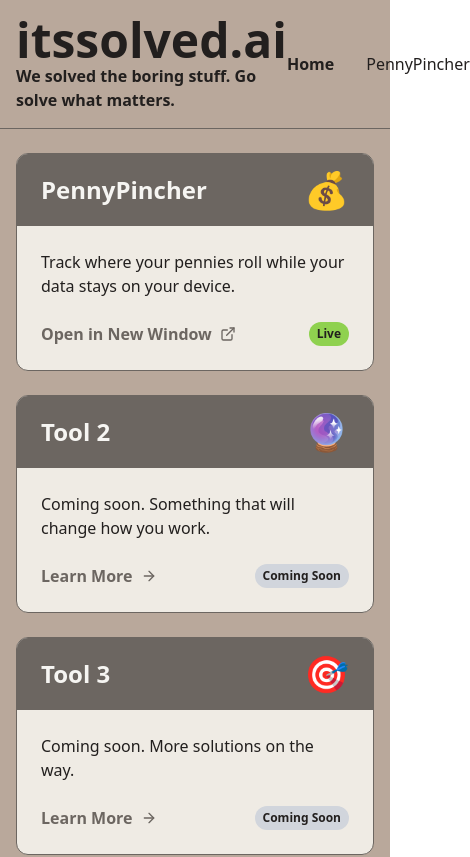
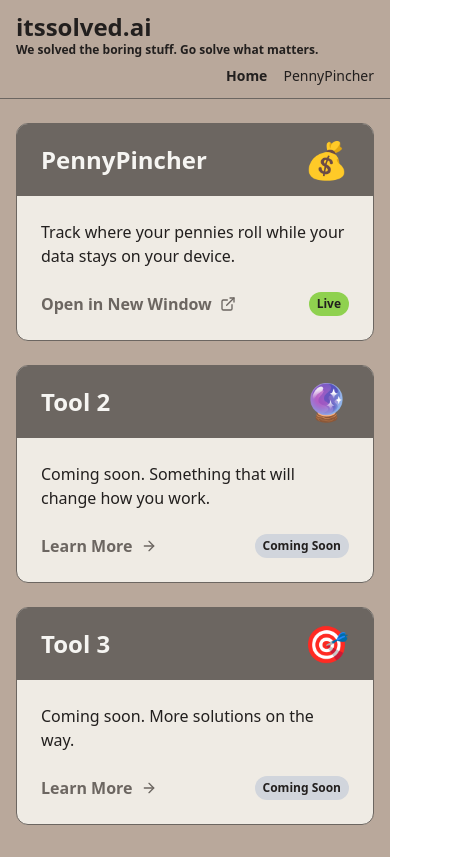
Before and after one commit to poojabmadhav/itssolved-ai, a Next.js app: page / in a window 390 px wide. Shown: the top 857 px of the page, 470 px wide, since content can reach past the window. Built offline with nearby package versions, Linux system fonts and the light colour scheme.

Commit message:
Make navbar responsive for mobile

```diff
--- a/components/Navbar.tsx
+++ b/components/Navbar.tsx
@@ -12,12 +12,22 @@ export default function Navbar() {
 
   return (
     <nav className="bg-[#B9A89B] border-b border-[#6C6661] border-opacity-20 sticky top-0 z-50">
-      <div className="max-w-6xl mx-auto px-4 py-4 flex items-center justify-between">
-        <Link href="/" className="flex flex-col">
-          <span className="text-5xl font-bold text-secondary">itssolved.ai</span>
-          <span className="text-base font-semibold text-content-secondary">We solved the boring stuff. Go solve what matters.</span>
-        </Link>
-        <div className="flex gap-8 items-center">
+      <div className="max-w-6xl mx-auto px-4 py-3 md:py-4">
+        <div className="flex items-start justify-between gap-4 mb-2 md:mb-0">
+          <Link href="/" className="flex flex-col flex-1">
+            <span className="text-2xl md:text-5xl font-bold text-secondary leading-tight">itssolved.ai</span>
+            <span className="text-xs md:text-base font-semibold text-content-secondary">We solved the boring stuff. Go solve what matters.</span>
+          </Link>
+          <div className="hidden md:flex gap-8 items-center shrink-0">
+            <Link href="/" className={`transition-colors ${isActive("/")}`}>
+              Home
+            </Link>
+            <Link href="/tools/penny-pincher" className={`transition-colors ${isActive("/tools/penny-pincher")}`}>
+              PennyPincher
+            </Link>
+          </div>
+        </div>
+        <div className="flex md:hidden gap-4 justify-end text-sm">
           <Link href="/" className={`transition-colors ${isActive("/")}`}>
             Home
           </Link>
```
